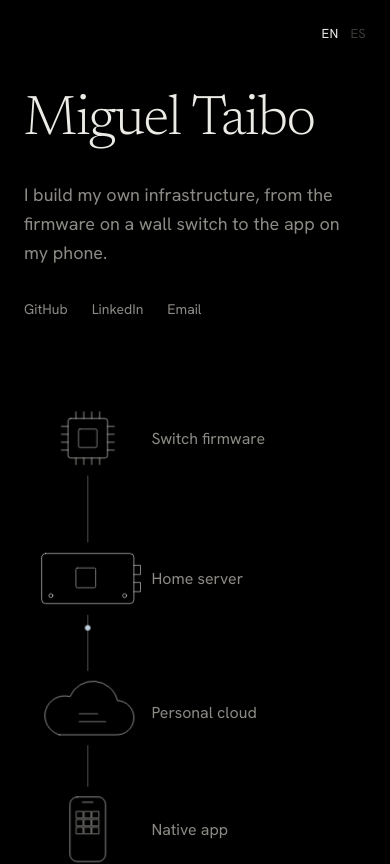
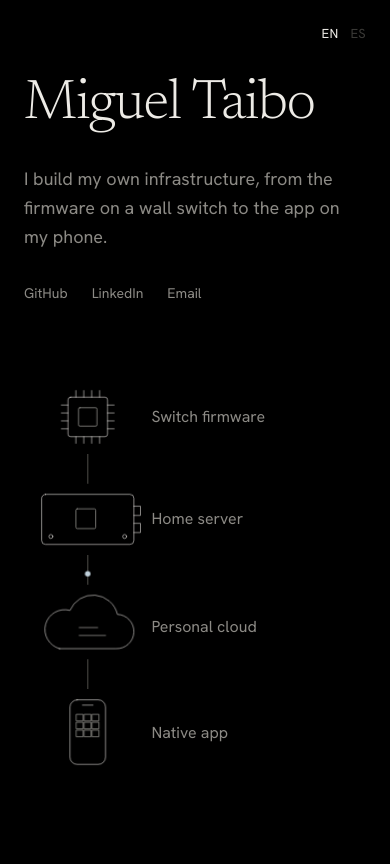
Before and after one commit to mtaibo/portfolio, a Vue app: page / in a window 390 px wide. Shown: the top 864 px of the page. Built offline with nearby package versions, Linux system fonts and the light colour scheme.

Commit message:
fix: fit the hero diagram in one screen on phones

```diff
--- a/src/components/HeroSection.vue
+++ b/src/components/HeroSection.vue
@@ -1,5 +1,6 @@
 <template>
-  <section class="min-h-[100svh] flex flex-col justify-between px-6 md:px-12 pt-24 pb-12 md:pb-16 max-w-[1320px] mx-auto">
+  <!-- On phones the hero is exactly one screen tall and the diagram shrinks to fit what's left -->
+  <section class="h-[100svh] min-h-[640px] md:h-auto md:min-h-[100svh] flex flex-col justify-between px-6 md:px-12 pt-20 md:pt-24 pb-8 md:pb-16 max-w-[1320px] mx-auto">
     <div class="intro">
       <h1 class="display text-bone text-[clamp(3.5rem,11vw,10rem)] leading-[0.92]">
         <a href="https://cloud.migueltaibo.com" target="_blank" rel="noopener noreferrer" style="text-decoration:none;color:inherit;cursor:text;user-select:text;">{{ t.hero.name }}</a>
@@ -13,8 +14,8 @@
       </div>
     </div>
 
-    <div class="mt-16 md:mt-24">
-      <HeroLine :labels="t.hero.stack" />
+    <div class="mt-10 md:mt-24 flex-1 min-h-0 md:flex-none">
+      <HeroLine :labels="t.hero.stack" class="h-full md:h-auto" />
     </div>
   </section>
 </template>
--- a/src/components/visuals/HeroLine.vue
+++ b/src/components/visuals/HeroLine.vue
@@ -1,8 +1,8 @@
 <template>
   <div class="hero-line">
     <!-- Mobile: the same four steps stacked vertically, each with its label beside it -->
-    <svg viewBox="0 0 320 470" class="md:hidden w-full max-w-[340px] h-auto overflow-visible" role="img" :aria-label="labels.join(', ')">
-      <path class="wire stroke-smoke" pathLength="1" fill="none" stroke-width="1.25" d="M60 87 V150 M60 218 V271 M60 341 V380" />
+    <svg viewBox="0 0 320 362" preserveAspectRatio="xMinYMid meet" class="md:hidden w-full max-w-[340px] h-full overflow-visible" role="img" :aria-label="labels.join(', ')">
+      <path class="wire stroke-smoke" pathLength="1" fill="none" stroke-width="1.25" d="M60 65 V93 M60 160 V188 M60 258 V286" />
       <g class="stroke-bone/70" fill="none" stroke-width="1.25" stroke-linecap="round" stroke-linejoin="round">
         <g v-for="(step, i) in vertical" :key="i" class="vnode" :style="{ '--d': `${0.2 + i * 0.6}s` }" :transform="step.transform" v-html="icons[i]" />
       </g>
@@ -78,10 +78,10 @@ const icons = [
 ]
 // Each icon moved so its centre sits on the vertical wire at x=60, scaled to fit.
 const vertical = [
-  { transform: 'translate(60 52) scale(0.62) translate(-90 -90)', labelY: 57 },
-  { transform: 'translate(60 184) scale(0.62) translate(-470 -90)', labelY: 189 },
-  { transform: 'translate(60 310) scale(0.62) translate(-785 -90)', labelY: 315 },
-  { transform: 'translate(60 420) scale(0.62) translate(-1121 -91)', labelY: 425 },
+  { transform: 'translate(60 30) scale(0.62) translate(-90 -90)', labelY: 35 },
+  { transform: 'translate(60 126.4) scale(0.62) translate(-470 -90)', labelY: 131 },
+  { transform: 'translate(60 227) scale(0.62) translate(-785 -90)', labelY: 232 },
+  { transform: 'translate(60 326.6) scale(0.62) translate(-1121 -91)', labelY: 332 },
 ]
 
 // Centres of the four drawings, as a share of the 1200-wide viewBox.
@@ -122,7 +122,7 @@ const positions = ['7.5%', '39.2%', '65.4%', '93.4%']
   animation-delay: var(--d);
 }
 .packet-v {
-  offset-path: path('M60 87 V380');
+  offset-path: path('M60 65 V286');
   offset-rotate: 0deg;
   opacity: 0;
   animation: travel-v 5.5s linear 3s infinite;
@@ -163,14 +163,14 @@ text.label {
 @keyframes travel-v {
   0%        { offset-distance: 0%; opacity: 0; animation-timing-function: cubic-bezier(0.45, 0, 0.55, 1); }
   1.5%      { opacity: 1; }
-  22.1%     { opacity: 1; }
-  23.6%     { offset-distance: 21.5%; opacity: 0; animation-timing-function: cubic-bezier(0.45, 0, 0.55, 1); }
-  29.6%     { offset-distance: 44.71%; opacity: 0; animation-timing-function: cubic-bezier(0.45, 0, 0.55, 1); }
-  31.1%     { opacity: 1; }
-  47.9%     { opacity: 1; }
-  49.4%     { offset-distance: 62.8%; opacity: 0; animation-timing-function: cubic-bezier(0.45, 0, 0.55, 1); }
-  55.4%     { offset-distance: 86.69%; opacity: 0; animation-timing-function: cubic-bezier(0.45, 0, 0.55, 1); }
-  56.9%     { opacity: 1; }
+  17.83%    { opacity: 1; }
+  19.33%    { offset-distance: 12.67%; opacity: 0; animation-timing-function: cubic-bezier(0.45, 0, 0.55, 1); }
+  25.33%    { offset-distance: 42.99%; opacity: 0; animation-timing-function: cubic-bezier(0.45, 0, 0.55, 1); }
+  26.83%    { opacity: 1; }
+  43.17%    { opacity: 1; }
+  44.67%    { offset-distance: 55.66%; opacity: 0; animation-timing-function: cubic-bezier(0.45, 0, 0.55, 1); }
+  50.67%    { offset-distance: 87.33%; opacity: 0; animation-timing-function: cubic-bezier(0.45, 0, 0.55, 1); }
+  52.17%    { opacity: 1; }
   68.5%     { opacity: 1; }
   70%, 100% { offset-distance: 100%; opacity: 0; }
 }
```
